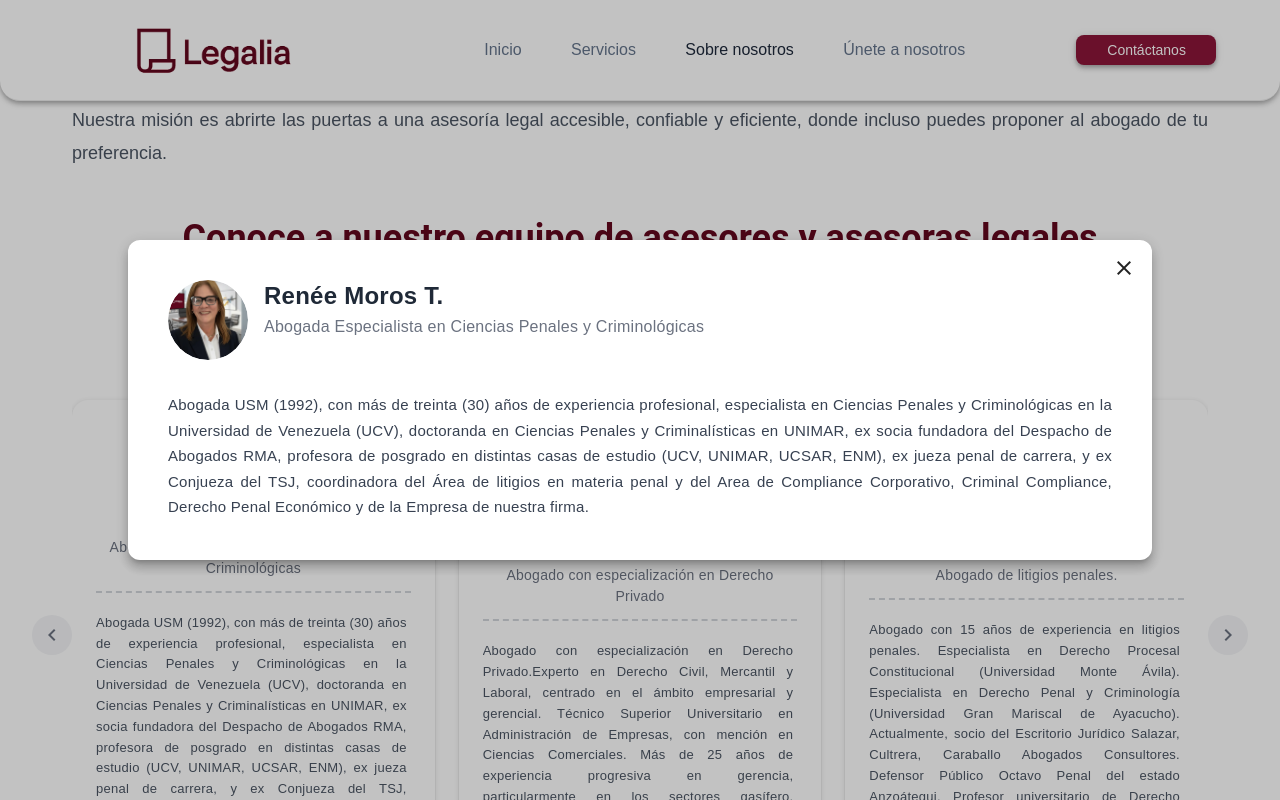
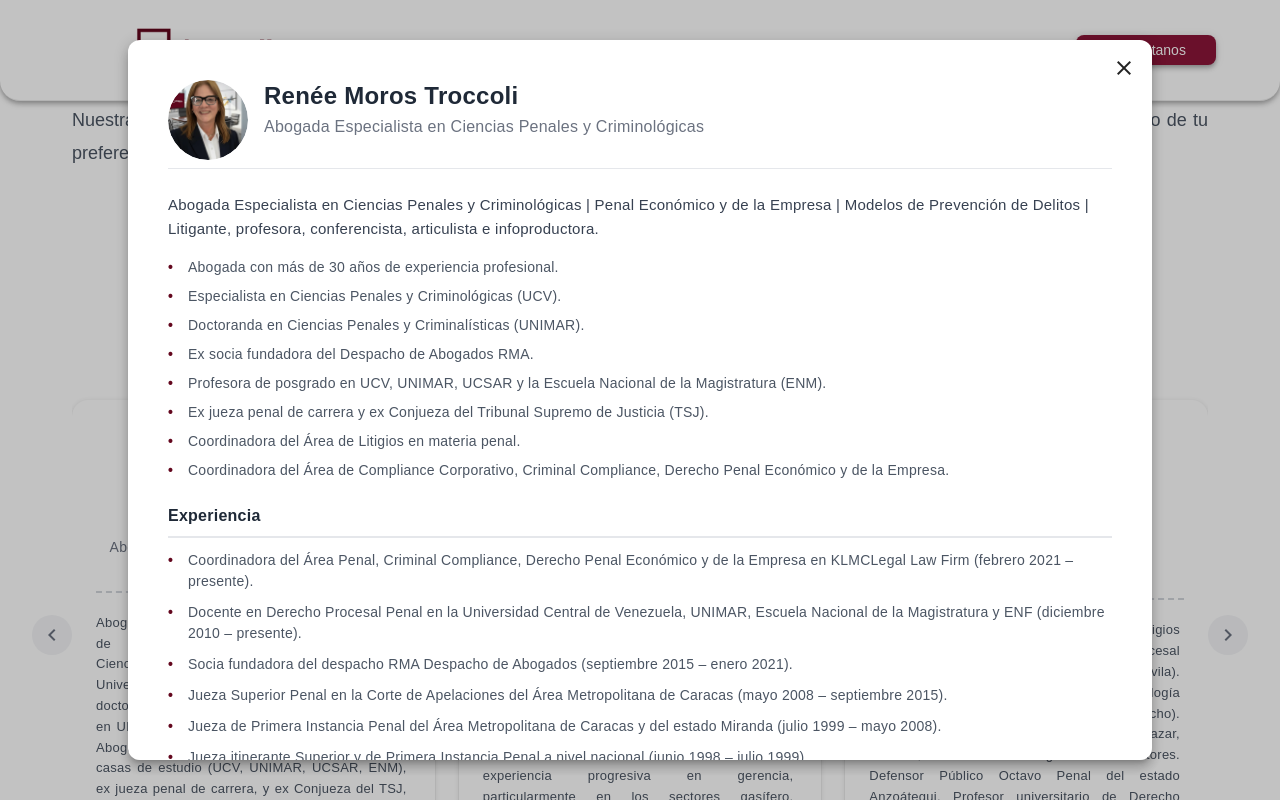
Before and after one commit to damg75/legalia, a Vue app: page /sobre-nosotros in a window 1280 px wide. Both pictures are taken after a click on the element 253 px from the left and 988 px from the top of the page. Built offline with nearby package versions, Linux system fonts and the light colour scheme; a small style sheet from the web is missing.

Commit message:
feat: enhance team member profiles by adding detailed fullProfile structure; update TeamMemberModal to display comprehensive information including experience and education sections

```diff
--- a/src/modules/about-us/data/teamMembers.js
+++ b/src/modules/about-us/data/teamMembers.js
@@ -1,10 +1,47 @@
 export const teamMembers = [
   {
-    id: 'renee-moros-t',
-    name: 'Renée Moros T.',
+    id: 'renee-moros-troccoli',
+    name: 'Renée Moros Troccoli',
     title: 'Abogada Especialista en Ciencias Penales y Criminológicas',
     profileUrl: '/members/renee_moros.webp',
-    description: 'Abogada USM (1992), con más de treinta (30) años de experiencia profesional, especialista en Ciencias Penales y Criminológicas en la Universidad   de Venezuela (UCV), doctoranda en Ciencias Penales y Criminalísticas en UNIMAR, ex socia fundadora del Despacho de Abogados RMA, profesora de posgrado en distintas casas de estudio (UCV, UNIMAR, UCSAR, ENM), ex jueza penal de carrera, y ex Conjueza del TSJ, coordinadora del Área de litigios en materia penal y del Area de Compliance Corporativo, Criminal Compliance, Derecho Penal Económico y de la Empresa de nuestra firma.'
+    // Descripción corta para el carrusel
+    description: 'Abogada USM (1992), con más de treinta (30) años de experiencia profesional, especialista en Ciencias Penales y Criminológicas en la Universidad Central de Venezuela (UCV), doctoranda en Ciencias Penales y Criminalísticas en UNIMAR, ex socia fundadora del Despacho de Abogados RMA, profesora de posgrado en distintas casas de estudio (UCV, UNIMAR, UCSAR, ENM), ex jueza penal de carrera, y ex Conjueza del TSJ, coordinadora del Área de litigios en materia penal y del Área de Compliance Corporativo, Criminal Compliance, Derecho Penal Económico y de la Empresa de nuestra firma.',
+    // Datos completos para el modal
+    fullProfile: {
+      prefacio: {
+        texto: 'Abogada Especialista en Ciencias Penales y Criminológicas | Penal Económico y de la Empresa | Modelos de Prevención de Delitos | Litigante, profesora, conferencista, articulista e infoproductora.',
+        bullets: [
+          'Abogada con más de 30 años de experiencia profesional.',
+          'Especialista en Ciencias Penales y Criminológicas (UCV).',
+          'Doctoranda en Ciencias Penales y Criminalísticas (UNIMAR).',
+          'Ex socia fundadora del Despacho de Abogados RMA.',
+          'Profesora de posgrado en UCV, UNIMAR, UCSAR y la Escuela Nacional de la Magistratura (ENM).',
+          'Ex jueza penal de carrera y ex Conjueza del Tribunal Supremo de Justicia (TSJ).',
+          'Coordinadora del Área de Litigios en materia penal.',
+          'Coordinadora del Área de Compliance Corporativo, Criminal Compliance, Derecho Penal Económico y de la Empresa.'
+        ]
+      },
+      experiencia: [
+        'Coordinadora del Área Penal, Criminal Compliance, Derecho Penal Económico y de la Empresa en KLMCLegal Law Firm (febrero 2021 – presente).',
+        'Docente en Derecho Procesal Penal en la Universidad Central de Venezuela, UNIMAR, Escuela Nacional de la Magistratura y ENF (diciembre 2010 – presente).',
+        'Socia fundadora del despacho RMA Despacho de Abogados (septiembre 2015 – enero 2021).',
+        'Jueza Superior Penal en la Corte de Apelaciones del Área Metropolitana de Caracas (mayo 2008 – septiembre 2015).',
+        'Jueza de Primera Instancia Penal del Área Metropolitana de Caracas y del estado Miranda (julio 1999 – mayo 2008).',
+        'Jueza itinerante Superior y de Primera Instancia Penal a nivel nacional (junio 1998 – julio 1999).',
+        'Abogada relatora del Tribunal Superior de Salvaguarda del Patrimonio Público (julio 1992 – junio 1998).',
+        'Fiscal Suplente del Ministerio Público en el estado Nueva Esparta (abril 1993 – junio 1998).',
+        'Defensora Pública Suplente del Área Metropolitana de Caracas (julio 1992 – junio 1998).',
+        'Amanuense en los Tribunales Superior Quinto, Noveno Penal y Duodécimo de Primera Instancia Penal (octubre 1988 – julio 1992).'
+      ],
+      educacion: [
+        'Doctoranda en Ciencias Penales y Criminalísticas, Universidad de Margarita (UNIMAR), abril 2021 – noviembre 2025.',
+        'Especialista en Ciencias Penales y Criminológicas, Universidad Central de Venezuela (UCV), 1994 – 2005.',
+        'Abogada, mención Derecho, Universidad Santa María, 1987 – 1992.',
+        'Docente en la Especialización de Ciencias Penales y Criminológicas, Universidad Central de Venezuela (UCV). Temas impartidos: "La imputación en el proceso penal" y "Actos de investigación y actos de prueba".',
+        'Docente contratada en Derecho Procesal Penal Superior I, II y III, Universidad de Margarita (UNIMAR).',
+        'Miembro asociada de la World Compliance Association desde marzo de 2023.'
+      ]
+    }
   },
   {
     id: 'carlos-armando-armas-flores',
--- a/src/modules/about-us/parts/TeamMemberModal.vue
+++ b/src/modules/about-us/parts/TeamMemberModal.vue
@@ -19,11 +19,51 @@
       </div>
     </v-card-title>
 
-    <v-card-text class="pa-6 pt-2">
-      <!-- Descripción -->
-      <div v-if="member?.description" class="member-description-section">
-        <p class="member-description-text" v-html="member.description"></p>
-      </div>
+    <!-- Separador -->
+    <v-divider class="mx-6 divider-header"></v-divider>
+
+    <v-card-text class="pa-6 pt-4">
+      <!-- Si tiene fullProfile, mostrar estructura completa -->
+      <template v-if="member?.fullProfile">
+        <!-- Prefacio -->
+        <div class="profile-section prefacio-section">
+          <p v-if="member.fullProfile.prefacio?.texto" class="prefacio-texto">
+            {{ member.fullProfile.prefacio.texto }}
+          </p>
+          <ul v-if="member.fullProfile.prefacio?.bullets?.length" class="prefacio-bullets">
+            <li v-for="(bullet, index) in member.fullProfile.prefacio.bullets" :key="'prefacio-' + index">
+              {{ bullet }}
+            </li>
+          </ul>
+        </div>
+
+        <!-- Experiencia -->
+        <div v-if="member.fullProfile.experiencia?.length" class="profile-section experiencia-section">
+          <h3 class="section-title">Experiencia</h3>
+          <ul class="experience-list">
+            <li v-for="(exp, index) in member.fullProfile.experiencia" :key="'exp-' + index">
+              {{ exp }}
+            </li>
+          </ul>
+        </div>
+
+        <!-- Educación -->
+        <div v-if="member.fullProfile.educacion?.length" class="profile-section educacion-section">
+          <h3 class="section-title">Educación</h3>
+          <ul class="education-list">
+            <li v-for="(edu, index) in member.fullProfile.educacion" :key="'edu-' + index">
+              {{ edu }}
+            </li>
+          </ul>
+        </div>
+      </template>
+
+      <!-- Fallback: Descripción simple si no tiene fullProfile -->
+      <template v-else>
+        <div v-if="member?.description" class="member-description-section">
+          <p class="member-description-text" v-html="member.description"></p>
+        </div>
+      </template>
     </v-card-text>
   </div>
 </template>
@@ -81,7 +121,80 @@ defineProps({
   margin: 4px 0 0 0;
 }
 
-/* Description */
+/* Divider */
+.divider-header {
+  border-color: #E5E7EB;
+  opacity: 1;
+}
+
+/* Profile Sections */
+.profile-section {
+  margin-bottom: 24px;
+
+  &:last-child {
+    margin-bottom: 0;
+  }
+}
+
+.section-title {
+  font-family: 'Poppins', sans-serif;
+  font-size: 16px;
+  font-weight: 700;
+  color: #1F2937;
+  margin: 0 0 12px 0;
+  padding-bottom: 8px;
+  border-bottom: 2px solid #E5E7EB;
+}
+
+/* Prefacio */
+.prefacio-section {
+  margin-top: 8px;
+}
+
+.prefacio-texto {
+  font-family: 'Poppins', sans-serif;
+  font-size: 15px;
+  font-weight: 500;
+  line-height: 1.6;
+  color: #374151;
+  margin: 0 0 16px 0;
+}
+
+.prefacio-bullets,
+.experience-list,
+.education-list {
+  list-style: none;
+  padding: 0;
+  margin: 0;
+
+  li {
+    position: relative;
+    padding-left: 20px;
+    margin-bottom: 10px;
+    font-family: 'Poppins', sans-serif;
+    font-size: 14px;
+    line-height: 1.5;
+    color: #4B5563;
+
+    &:before {
+      content: '•';
+      position: absolute;
+      left: 0;
+      color: #63071E; // Vinotinto Legalia
+      font-weight: bold;
+    }
+
+    &:last-child {
+      margin-bottom: 0;
+    }
+  }
+}
+
+.prefacio-bullets li {
+  margin-bottom: 8px;
+}
+
+/* Fallback Description */
 .member-description-section {
   margin-top: 16px;
 }
@@ -99,16 +212,30 @@ defineProps({
 /* Responsive */
 @media (max-width: 600px) {
   .member-modal-title {
-    font-size: 20px;
+    font-size: 18px;
   }
 
   .member-modal-subtitle {
+    font-size: 13px;
+  }
+
+  .icon-container-modal {
+    width: 56px;
+    height: 56px;
+  }
+
+  .section-title {
+    font-size: 15px;
+  }
+
+  .prefacio-texto {
     font-size: 14px;
   }
 
-  .icon-container-modal {
-    width: 60px;
-    height: 60px;
+  .prefacio-bullets li,
+  .experience-list li,
+  .education-list li {
+    font-size: 13px;
   }
 
   .member-description-text {
```
